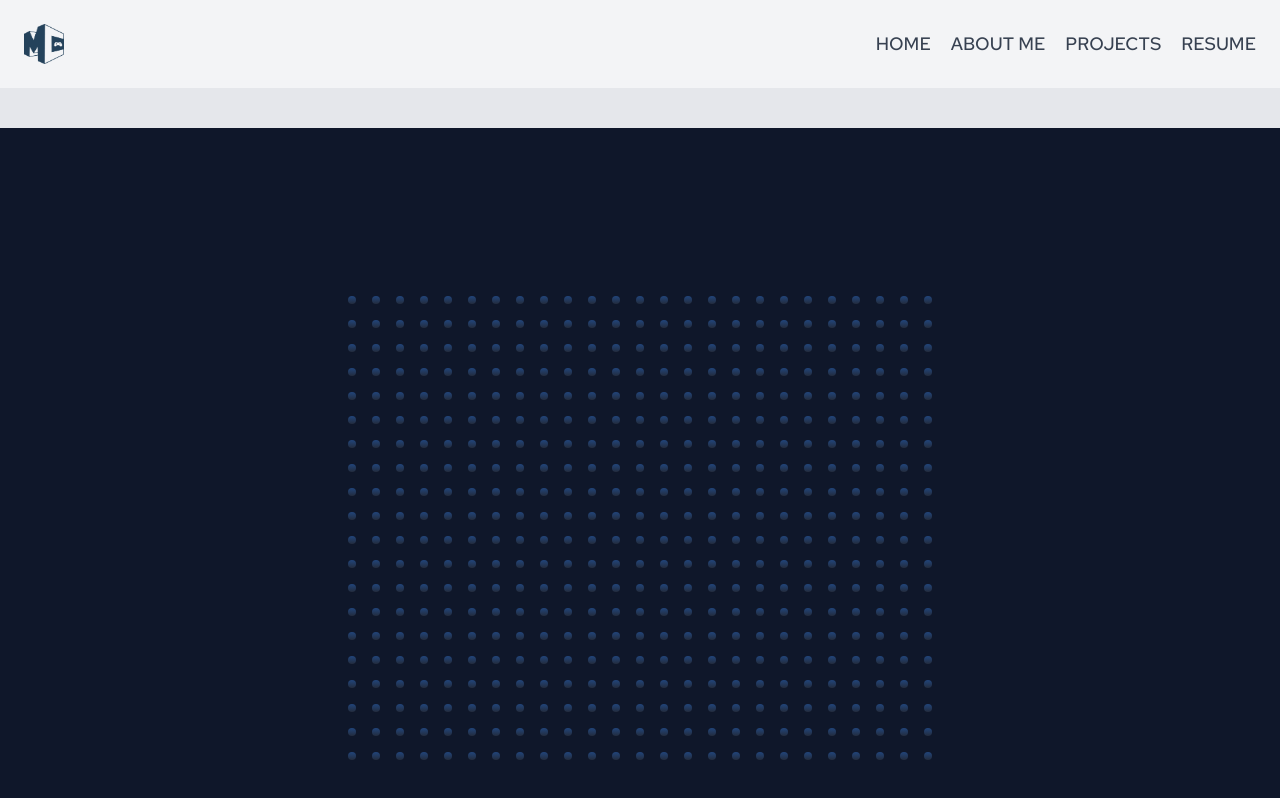
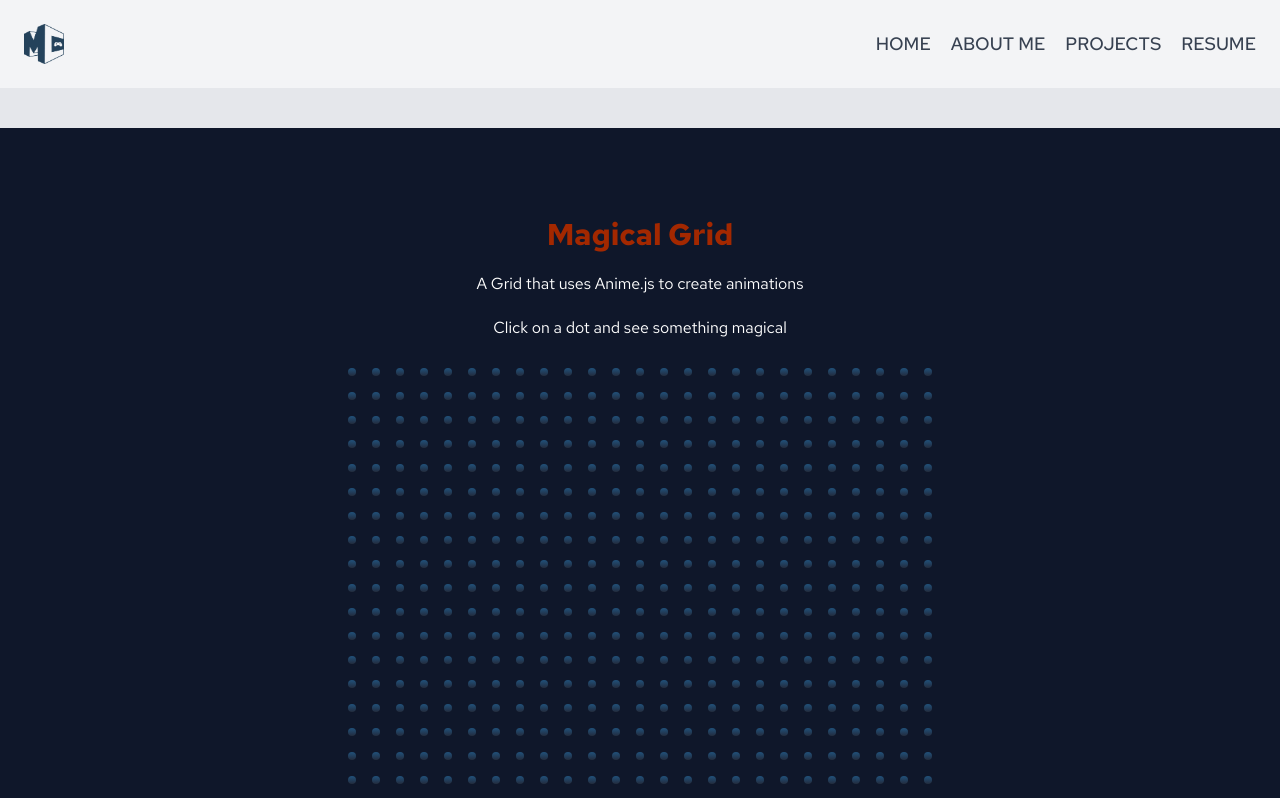
Before and after one commit to MatthewSword7272/matthew-portfolio, a React (Vite) app: page /dot-grid in a window 1280 px wide. Shown: the top 798 px of the page. Built offline with nearby package versions, Linux system fonts and the light colour scheme.

Commit message:
Made Changes to Dot grid

```diff
--- a/src/assets/dot.scss
+++ b/src/assets/dot.scss
@@ -1,5 +1,21 @@
 .dot {
-  --h: 215;
+  --h: 205;
   --color: hsl(var(--h), 60%, 50%);
   @apply bg-gradient-to-b from-[--color] to-gray-700;
 }
+
+.rainbow_text_animated {
+  color: red;
+  filter: hue-rotate(0deg);
+  animation: rainbow_animation 5s linear infinite;
+  -webkit-animation: rainbow_animation 5s linear infinite;
+}
+
+@keyframes rainbow_animation {
+  0% {
+    filter: hue-rotate(0deg);
+  }
+  100% {
+    filter: hue-rotate(360deg);
+  }
+}
--- a/src/layouts/MainLayout.jsx
+++ b/src/layouts/MainLayout.jsx
@@ -2,13 +2,13 @@ import React from "react";
 import Header from "../components/Header";
 import Footer from "../components/Footer";
 
-const MainLayout = ({ children }) => {
+const MainLayout = ({ children, className = "" }) => {
   return (
     <div className="min-h-screen flex flex-col">
       <Header />
       <div className="flex flex-col flex-grow bg-gray-200 w-full">
         <div className="mt-32" />
-        <div className="flex-grow overflow-hidden">{children}</div>
+        <div className={`flex-grow overflow-hidden ${className}`}>{children}</div>
       </div>
       <Footer />
     </div>
--- a/src/pages/dot_grid.jsx
+++ b/src/pages/dot_grid.jsx
@@ -1,12 +1,29 @@
 import { animate, stagger } from "animejs";
 import MainLayout from "../layouts/MainLayout";
-import { useEffect } from "react";
+import { useEffect, useRef } from "react";
 import "../assets/dot.scss";
 
 const DotGrid = () => {
+  const title = useRef(null);
+  useEffect(() => {
+    animate(title.current, {
+      opacity: [0, 1],
+      translateY: [-20, 0],
+      duration: 1000,
+      easing: "easeOutBack",
+    });
+  }, []);
+
   return (
-    <MainLayout>
+    <MainLayout className="">
       <div className={"relative grid h-screen place-content-center bg-slate-900"}>
+        <div className="text-white text-center space-y-5 mb-5">
+          <h2 ref={title} className="rainbow_text_animated font-bold text-3xl">
+            Magical Grid
+          </h2>
+          <p>A Grid that uses Anime.js to create animations</p>
+          <p>Click on a dot and see something magical</p>
+        </div>
         <Grid />
       </div>
     </MainLayout>
```
